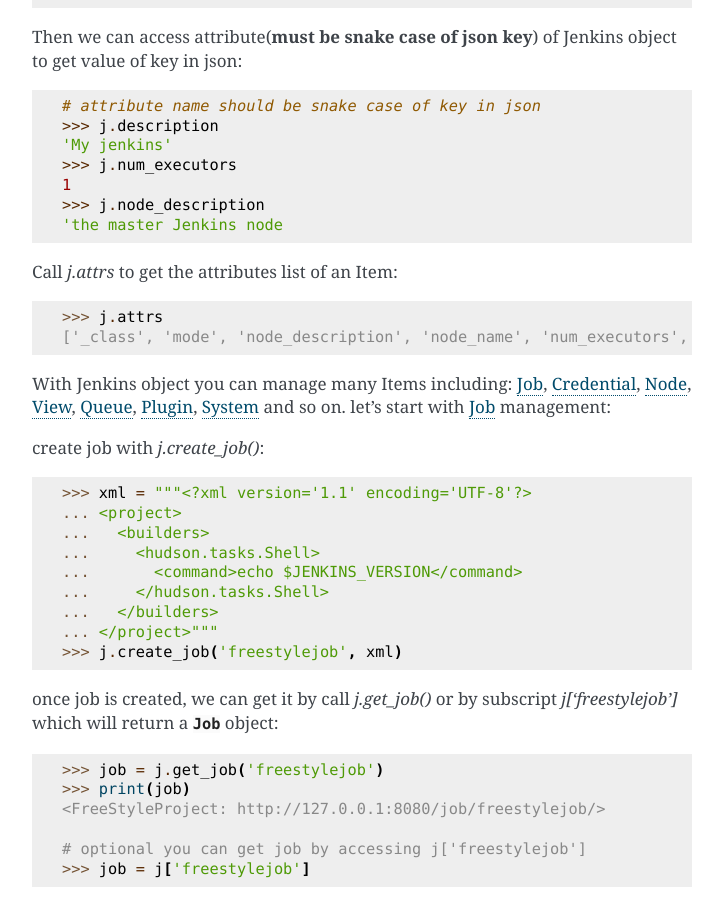
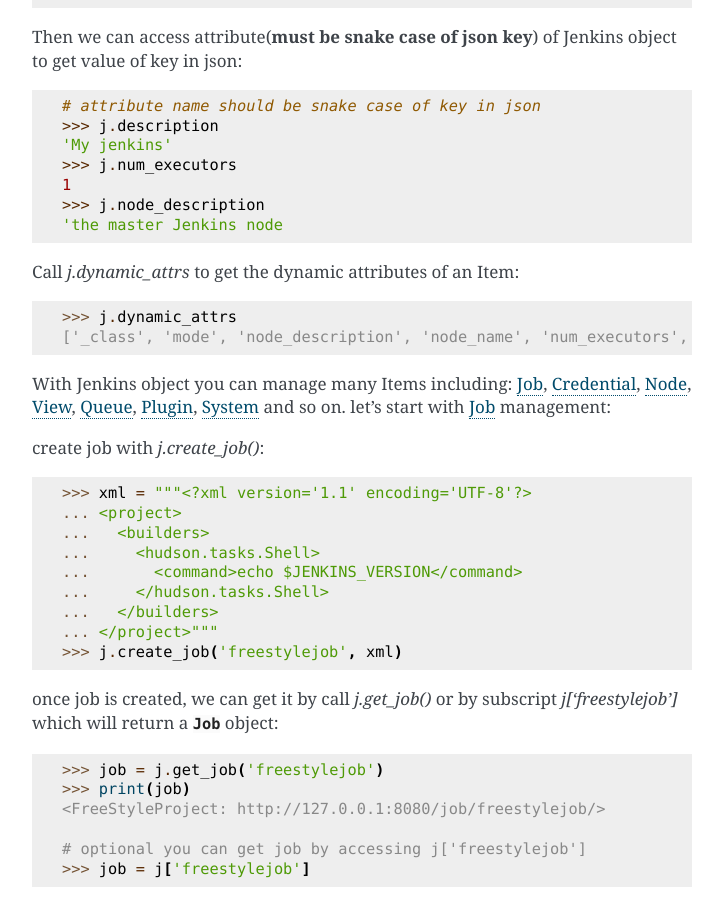
Before and after one commit to joelee2012/api4jenkins, a Sphinx documentation site: the page built from docs/source/user/example.rst, in a window 1280 px wide and 900 px high, scrolled down 1325 px. Shown: the whole window, without its empty margins (388-1111 px from the left). Built offline with Sphinx 7.4.7, drawn with Linux system fonts in a browser that asks for light colours; pages that are not in the unit, such as notebooks, are missing from menus; some of the changed text lies outside the part shown.

Commit message:
update doc

```diff
--- a/docs/source/user/example.rst
+++ b/docs/source/user/example.rst
@@ -60,14 +60,14 @@ Then we can access attribute(**must be snake case of json key**) of Jenkins obje
     >>> j.node_description
     'the master Jenkins node
 
-Call `j.attrs` to get the attributes list of an Item::
+Call `j.dynamic_attrs` to get the dynamic attributes of an Item::
 
-    >>> j.attrs
+    >>> j.dynamic_attrs
     ['_class', 'mode', 'node_description', 'node_name', 'num_executors', 'description', 'quieting_down', 'slave_agent_port', 'use_crumbs', 'use_security']
 
 With Jenkins object you can manage many Items including: `Job`_, `Credential`_, `Node`_, `View`_, `Queue`_, `Plugin`_, `System`_ and so on. let's start with `Job`_ management::
 
-create job with `j.create_job()`:
+create job with `j.create_job()`::
 
     >>> xml = """<?xml version='1.1' encoding='UTF-8'?>
     ... <project>
@@ -181,7 +181,7 @@ Job
 
 to list all attributes are avaliable in json data
 
-    >>> job.attrs
+    >>> job.dynamic_attrs
     ['_class', 'description', 'display_name', 'full_display_name', 'full_name', 'name', 'url', 'buildable', 'color', 'in_queue', 'keep_dependencies', 'next_build_number', 'concurrent_build', 'disabled']
 
 get the parent of `Job`
@@ -834,9 +834,9 @@ check if item exists
 
     >>> item.exists()
 
-list and access attributes(**must be snake case of json key**) come from json data
+list and access dynamic attributes(**must be snake case of json key**) come from json data
 
-    >>> item.attrs
+    >>> item.dynamic_attrs
     >>> item.url
 
 get Jenkins object from item
```
Also changed, not shown: other parts of docs/source/user/example.rst (+1 -1 lines), HISTORY.md (+4 -3 lines), 4 other files.
